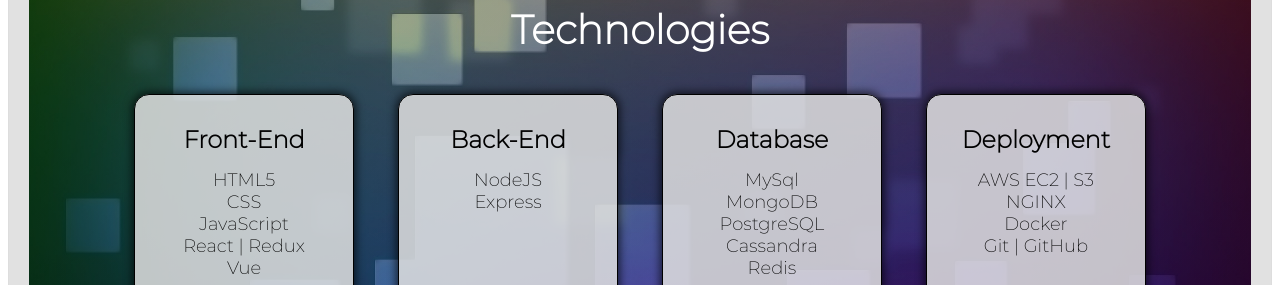
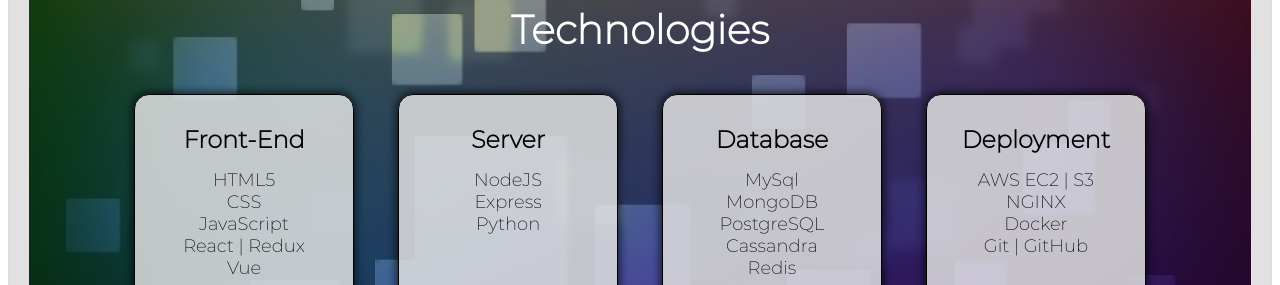
Before and after one commit to MarkVincentGo/markgo.me, a Next.js app: page / in a window 1280 px wide. Shown: the part 1680-1965 px from the top of the page. Built offline with nearby package versions, Linux system fonts and the light colour scheme.

Commit message:
change 'back-end' to 'server'

```diff
--- a/pages/index.jsx
+++ b/pages/index.jsx
@@ -64,8 +64,8 @@ export default class index extends Component {
           technologies: ['HTML5', 'CSS', 'JavaScript', 'React | Redux', 'Vue'],
         },
         {
-          stack: 'Back-End',
-          technologies: ['NodeJS', 'Express'],
+          stack: 'Server',
+          technologies: ['NodeJS', 'Express', 'Python'],
         },
         {
           stack: 'Database',
```
